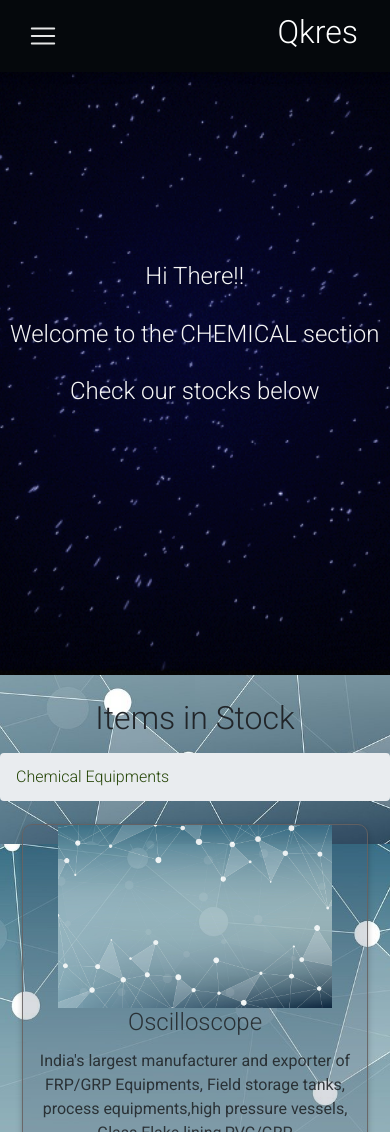
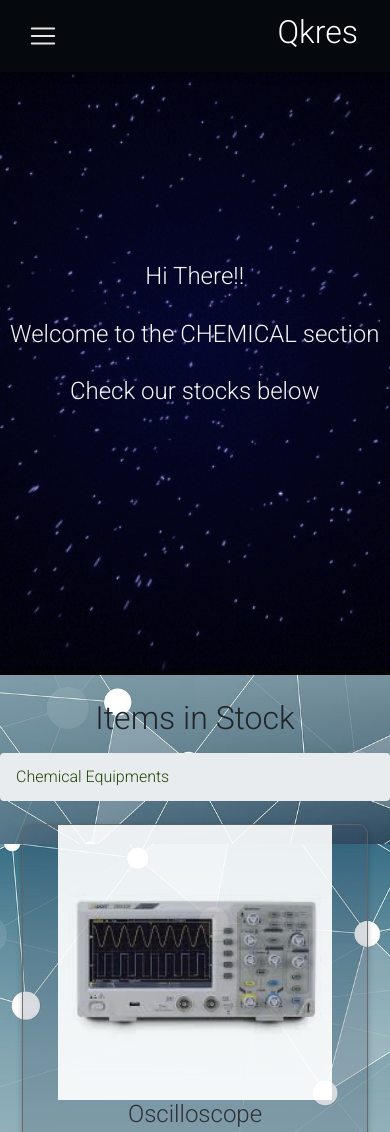
Before and after one commit to kishoreIITM/Qkres_chem, a website: page index.html in a window 390 px wide. Shown: the top 1132 px of the page. Drawn offline with nearby package versions, Linux system fonts and the light colour scheme.

Commit message:
combine lazy loading with multiple loading

```diff
--- a/index.html
+++ b/index.html
@@ -74,7 +74,7 @@
 
           </div>
         <footer>
-            <div class="container">
+            <div class="container wow zoomIn">
               <div class="row">
                   <div class="col-5 col-sm-4 align-self-center">
                       <ul class="list-unstyled ml-2">
@@ -119,8 +119,8 @@
         <script src="script.js"></script>
         <script>
           $( document ).ready(function() {
-    new WOW().init();
-    })
+            new WOW().init();
+            })
         </script>
 
     </body>
--- a/script.js
+++ b/script.js
@@ -69,10 +69,10 @@ data = {
 let items = data.products.map((product) => {
 
 return(
-`<div  class="col-12 col-sm-4 wow fadeInUp slow">
+`<div  class="col-12 col-sm-4">
 <div class="card">
     <div class="card-img">
-        <img src=${product.image}></img>
+        <img class=${product.bigimg} data-src=${product.image}></img>
     </div>
     <div class="class-body text-center">
         <h4 class="card-title">
@@ -95,8 +95,9 @@ let final = items.map((item)=>{
     s = s + item;
 })
 document.getElementById('main').innerHTML= s ;
-setTimeout(function(){
-    loadedcount = 0;
+
+/*setTimeout(function(){
+loadedcount = 0;
 var count = data.products.length;
 for(var i=0;i <count;i++){
     var img = new Image();
@@ -109,7 +110,7 @@ for(var i=0;i <count;i++){
                 `<div  class="col-12 col-sm-4 wow fadeInUp slow">
                 <div class="card">
                     <div class="card-img">
-                    <img src=${product.bigimg}></img>
+                    <img src=${product.bigimg} ></img>
                     </div>
                     <div class="class-body text-center">
                         <h4 class="card-title">
@@ -136,4 +137,30 @@ for(var i=0;i <count;i++){
     };
     img.src = data.products[i].bigimg;
 }
-},3000)
+},3000)*/
+
+var images = document.querySelectorAll("[data-src]");
+    console.log("selected");
+    options = {
+        rootMargin : "0px 0px -300px 0px",
+    }
+    var imgObserver = new IntersectionObserver((entries)=>{
+        entries.forEach(entry=>{
+            if (entry.isIntersecting){
+                entry.target.src = entry.target.getAttribute("data-src");
+                setTimeout(()=>{
+                    var y = new Image();
+                y.onload= ()=>{
+                    entry.target.src = y.src;
+                }
+                y.src = entry.target.className;
+                },100)
+
+
+                imgObserver.unobserve(entry.target);
+            }
+        });
+    } ,options);
+images.forEach(img=>{
+    imgObserver.observe(img)
+})
```
